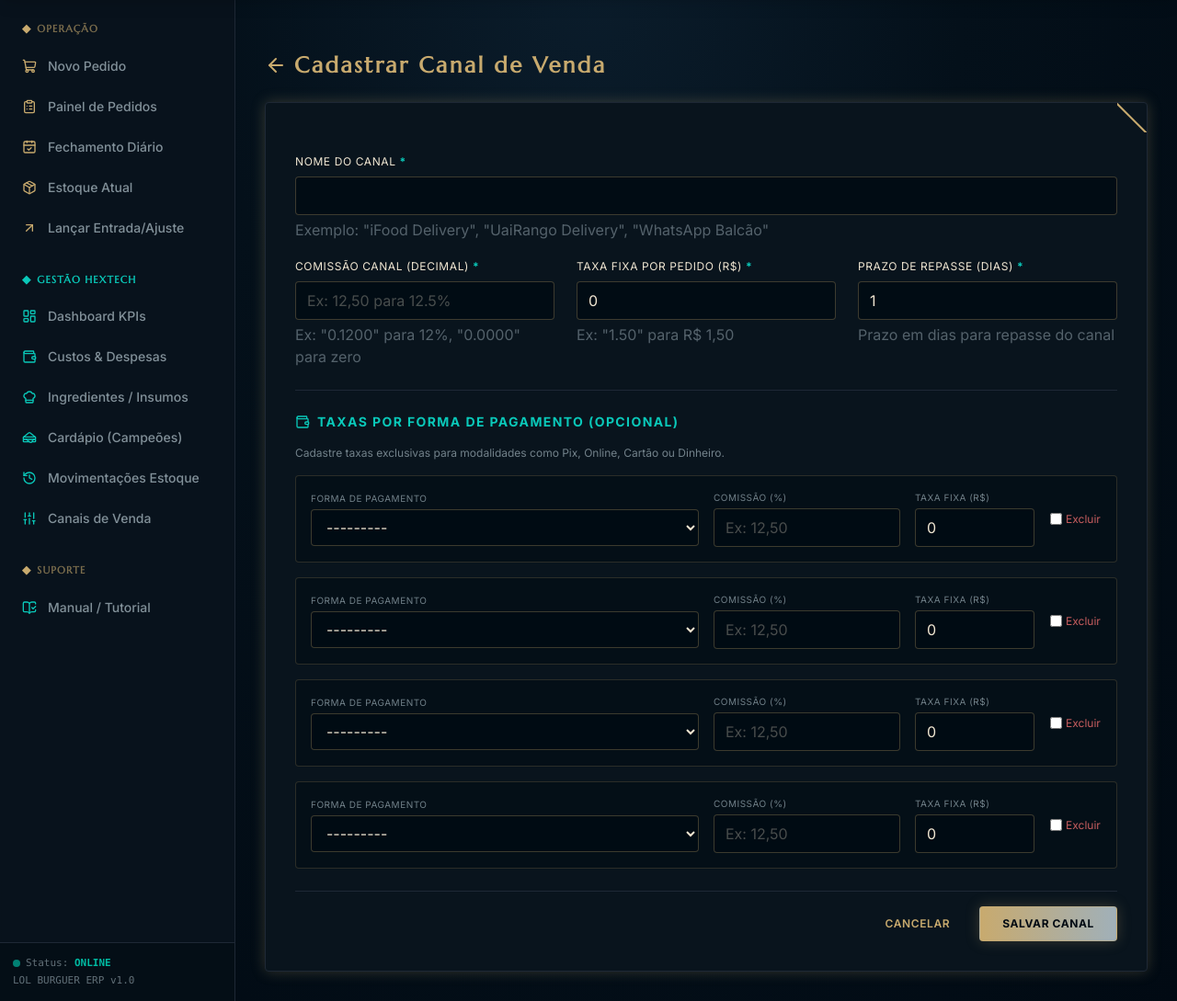
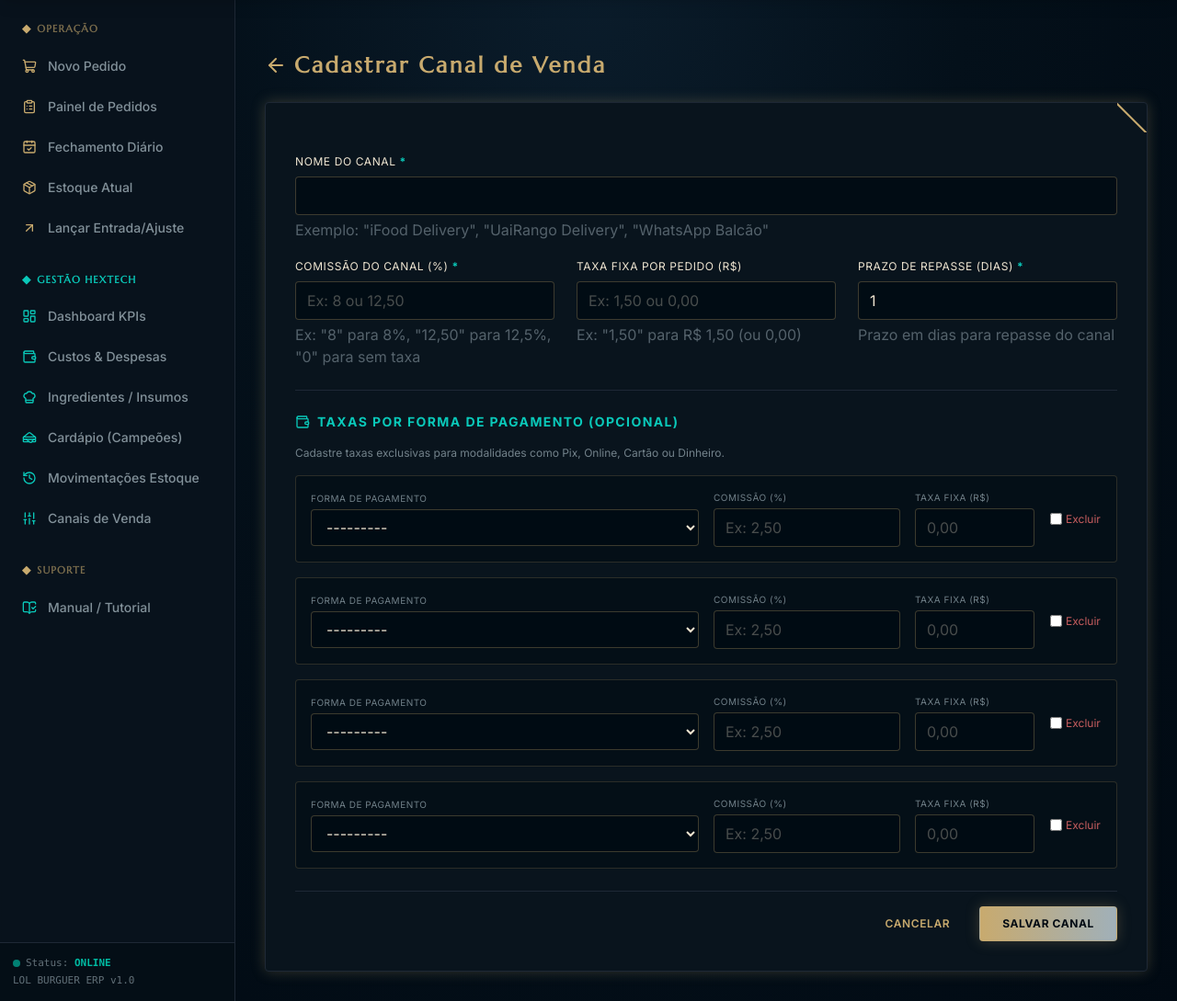
Before and after one commit to ushergui/loburger, a Django app: page /vendas/canais/novo/ in a window 1280 px wide. Shown: the part 66-1155 px from the top of the page at 92% size. Run offline with Django 5.2, Linux system fonts and the light colour scheme; a user stored in the database is signed in; data comes from the database, SQL or seed files in the repository; some libraries are stand-ins or nearby versions.

Commit message:
fix: aceita porcentagem direta (ex: 8 para 8%) e virgulas nos campos de taxas de canais

```diff
--- a/templates/vendas/canal_form.html
+++ b/templates/vendas/canal_form.html
@@ -38,10 +38,10 @@
                     <!-- Taxa Comissão -->
                     <div>
                         <label for="{{ form.taxa_comissao.id_for_label }}" class="block text-xs uppercase tracking-wider text-hex_gold_light mb-2">
-                            Comissão Canal (Decimal) <span class="text-hex_blue font-bold">*</span>
+                            Comissão do Canal (%) <span class="text-hex_blue font-bold">*</span>
                         </label>
                         {{ form.taxa_comissao }}
-                        <p class="text-xxs text-hex_gold_dim/50 mt-1">Ex: "0.1200" para 12%, "0.0000" para zero</p>
+                        <p class="text-xxs text-hex_gold_dim/50 mt-1">Ex: "8" para 8%, "12,50" para 12,5%, "0" para sem taxa</p>
                         {% if form.taxa_comissao.errors %}
                             <p class="text-red-400 text-xs mt-1">{{ form.taxa_comissao.errors.0 }}</p>
                         {% endif %}
@@ -50,10 +50,10 @@
                     <!-- Taxa Fixa -->
                     <div>
                         <label for="{{ form.taxa_fixa.id_for_label }}" class="block text-xs uppercase tracking-wider text-hex_gold_light mb-2">
-                            Taxa Fixa por Pedido (R$) <span class="text-hex_blue font-bold">*</span>
+                            Taxa Fixa por Pedido (R$)
                         </label>
                         {{ form.taxa_fixa }}
-                        <p class="text-xxs text-hex_gold_dim/50 mt-1">Ex: "1.50" para R$ 1,50</p>
+                        <p class="text-xxs text-hex_gold_dim/50 mt-1">Ex: "1,50" para R$ 1,50 (ou 0,00)</p>
                         {% if form.taxa_fixa.errors %}
                             <p class="text-red-400 text-xs mt-1">{{ form.taxa_fixa.errors.0 }}</p>
                         {% endif %}
--- a/vendas/forms.py
+++ b/vendas/forms.py
@@ -4,29 +4,58 @@ from decimal import Decimal
 from .models import CanalVenda, TaxaFormaPagamento, FormaPagamento
 from produtos.forms import ThemeFormMixin
 
-class PercentageField(forms.DecimalField):
+class CustomDecimalField(forms.DecimalField):
     def to_python(self, value):
-        value = super().to_python(value)
-        if value is not None:
-            return value / Decimal('100.0')
-        return value
+        if value in (None, '', 'None'):
+            return Decimal('0.00')
+        if isinstance(value, Decimal):
+            return value
+        clean_val = str(value).replace(',', '.').strip()
+        return super().to_python(clean_val)
+
+class PercentageField(forms.Field):
+    def __init__(self, *args, **kwargs):
+        kwargs.setdefault('widget', forms.TextInput(attrs={'placeholder': 'Ex: 8 para 8%'}))
+        super().__init__(*args, **kwargs)
+
+    def to_python(self, value):
+        if value in (None, '', 'None'):
+            return Decimal('0.0000')
+        if isinstance(value, Decimal):
+            return value
+        clean_val = str(value).replace('%', '').replace(',', '.').strip()
+        try:
+            val = Decimal(clean_val)
+        except Exception:
+            raise forms.ValidationError("Informe uma porcentagem válida (Ex: 8 ou 8,50).")
+
+        # Converte porcentagem para decimal (Ex: 8 -> 0.0800)
+        return (val / Decimal('100.0')).quantize(Decimal('0.0001'))
 
     def prepare_value(self, value):
-        val = super().prepare_value(value)
-        if val is not None and val != '':
-            try:
-                dec = Decimal(str(val))
-                return f"{dec * 100:.2f}".replace('.', ',')
-            except:
-                pass
-        return val
+        if value in (None, ''):
+            return ''
+        try:
+            dec = Decimal(str(value))
+            pct = (dec * Decimal('100.0')).quantize(Decimal('0.01'))
+            if pct == pct.to_integral():
+                return f"{pct:.0f}"
+            return f"{pct:.2f}".replace('.', ',')
+        except Exception:
+            return value
 
 class CanalVendaForm(ThemeFormMixin, forms.ModelForm):
     taxa_comissao = PercentageField(
-        max_digits=5,
+        label="Comissão Canal (%)",
+        widget=forms.TextInput(attrs={'placeholder': 'Ex: 8 ou 12,50'}),
+        help_text="Digite a porcentagem (Ex: 8 para 8%)"
+    )
+    taxa_fixa = CustomDecimalField(
+        max_digits=10,
         decimal_places=2,
-        widget=forms.TextInput(attrs={'placeholder': 'Ex: 12,50 para 12.5%'}),
-        label="Comissão Canal (%)"
+        required=False,
+        label="Taxa Fixa por Pedido (R$)",
+        widget=forms.TextInput(attrs={'placeholder': 'Ex: 1,50 ou 0,00'})
     )
     class Meta:
         model = CanalVenda
@@ -42,17 +71,20 @@ class FormaPagamentoForm(ThemeFormMixin, forms.ModelForm):
 
 class TaxaFormaPagamentoForm(ThemeFormMixin, forms.ModelForm):
     taxa_comissao = PercentageField(
-        max_digits=5,
+        label="Comissão Específica (%)",
+        required=False,
+        widget=forms.TextInput(attrs={'placeholder': 'Ex: 2,50'})
+    )
+    taxa_fixa = CustomDecimalField(
+        max_digits=10,
         decimal_places=2,
-        widget=forms.TextInput(attrs={'placeholder': 'Ex: 12,50'}),
-        label="Comissão Específica (%)"
+        required=False,
+        label="Taxa Fixa (R$)",
+        widget=forms.TextInput(attrs={'placeholder': '0,00'})
     )
     class Meta:
         model = TaxaFormaPagamento
         fields = ['forma_pagamento', 'taxa_comissao', 'taxa_fixa']
-        widgets = {
-            'taxa_fixa': forms.NumberInput(attrs={'step': '0.01', 'placeholder': 'R$ 0,00'}),
-        }
 
 TaxaFormaPagamentoFormSet = inlineformset_factory(
     CanalVenda,
```
